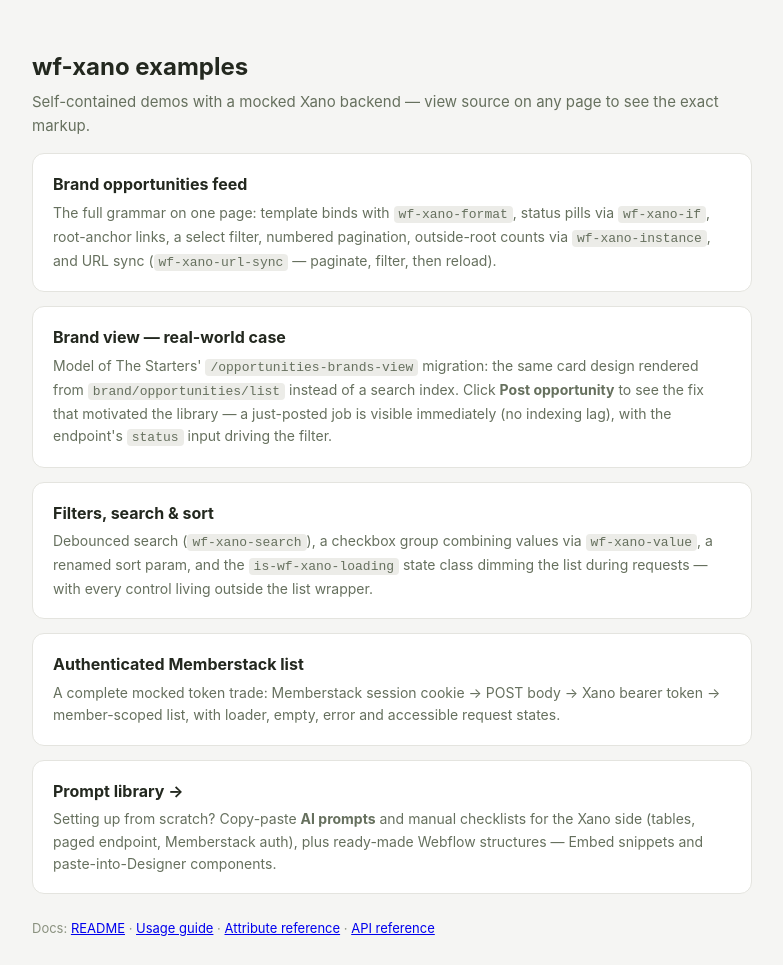
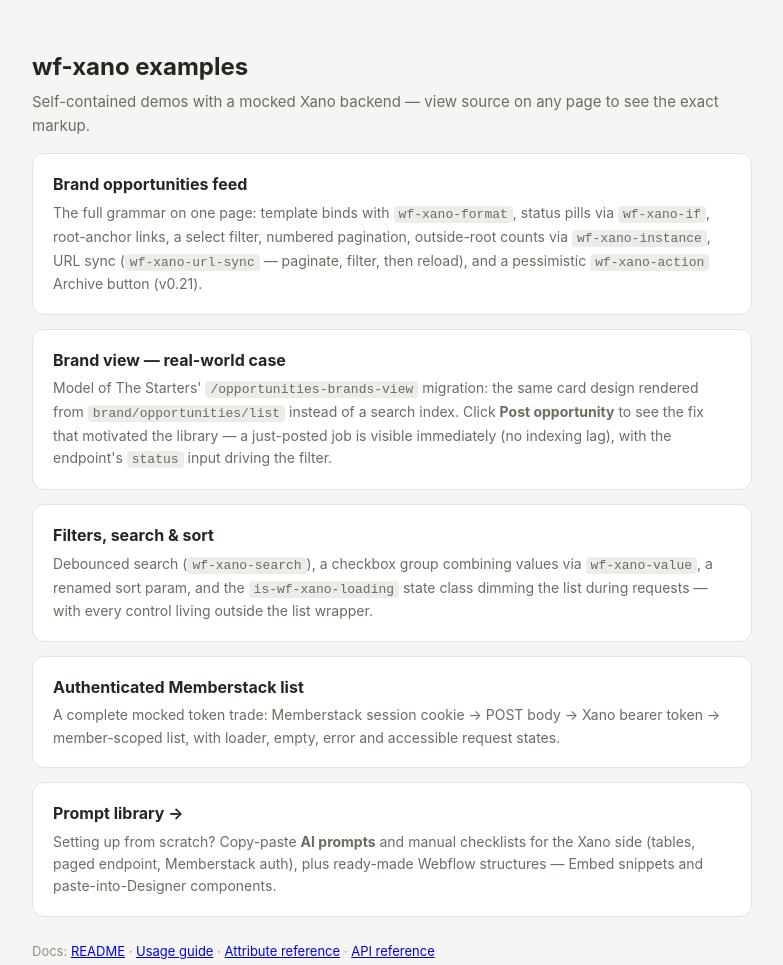
Before and after one commit to the-starters/wf-xano, a website: page examples/index.html in a window 1280 px wide. Shown: the whole page, without its empty margins (248-1031 px from the left). Drawn offline with Linux system fonts and the light colour scheme.

Commit message:
no-mistakes(document): note v0.21 action demo in examples index card

```diff
--- a/examples/index.html
+++ b/examples/index.html
@@ -26,7 +26,8 @@
         <h2>Brand opportunities feed</h2>
         <p>The full grammar on one page: template binds with <code>wf-xano-format</code>, status pills via
         <code>wf-xano-if</code>, root-anchor links, a select filter, numbered pagination, outside-root counts
-        via <code>wf-xano-instance</code>, and URL sync (<code>wf-xano-url-sync</code> — paginate, filter, then reload).</p>
+        via <code>wf-xano-instance</code>, URL sync (<code>wf-xano-url-sync</code> — paginate, filter, then reload),
+        and a pessimistic <code>wf-xano-action</code> Archive button (v0.21).</p>
       </a>
 
       <a class="card" href="opportunities-brand-view.html">
```
